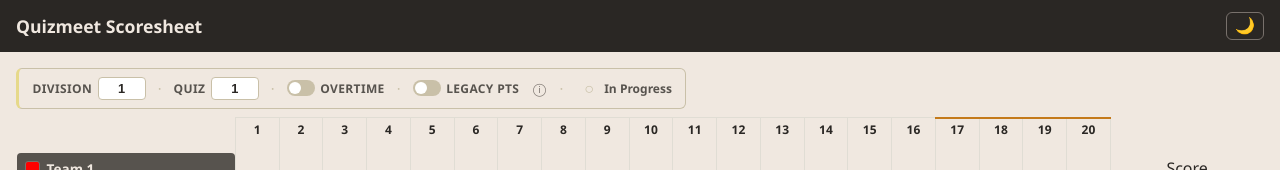
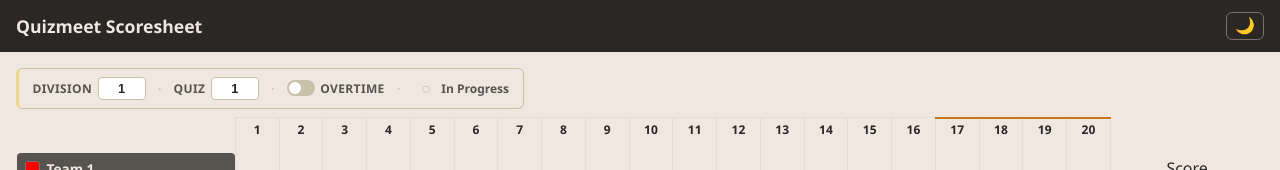
Before and after one commit to TommyAmberson/qzr-sheet, a Vue app: page / in a window 1280 px wide. Shown: the top 170 px of the page. Built offline with nearby package versions, Linux system fonts and the light colour scheme; the HTML template or start-up script is replaced by a standard one.

Commit message:
feat: hide legacy pts toggle from UI

```diff
--- a/src/components/Scoresheet.vue
+++ b/src/components/Scoresheet.vue
@@ -36,7 +36,6 @@ const {
   validationErrors,
   placements,
   placementPoints,
-  PlacementFormula,
   setTeamName,
   setQuizzerName,
   moveQuizzer,
@@ -574,28 +573,6 @@ function colGroupClass(colIdx: number): string {
         <span class="toggle-track"><span class="toggle-thumb" /></span>
         <span class="meta-label">Overtime</span>
       </label>
-      <span class="meta-sep">·</span>
-      <label class="meta-field meta-field--toggle">
-        <input
-          type="checkbox"
-          :checked="quiz.placementFormula === PlacementFormula.Legacy"
-          @change="
-            quiz.placementFormula = ($event.target as HTMLInputElement).checked
-              ? PlacementFormula.Legacy
-              : PlacementFormula.Rules
-          "
-        />
-        <span class="toggle-track"><span class="toggle-thumb" /></span>
-        <span class="meta-label">Legacy pts</span>
-      </label>
-      <span class="meta-info">
-        <span class="meta-info__icon">&#9432;</span>
-        <span class="meta-info__popover">
-          <strong>Rules</strong> — equal 1-pt steps between places at any score.<br />
-          <strong>Legacy</strong> — historical spreadsheet formula; higher bonus for 1st, points
-          grow faster at high scores.
-        </span>
-      </span>
       <span class="meta-sep">·</span>
       <span
         class="meta-field meta-field--status"
```
